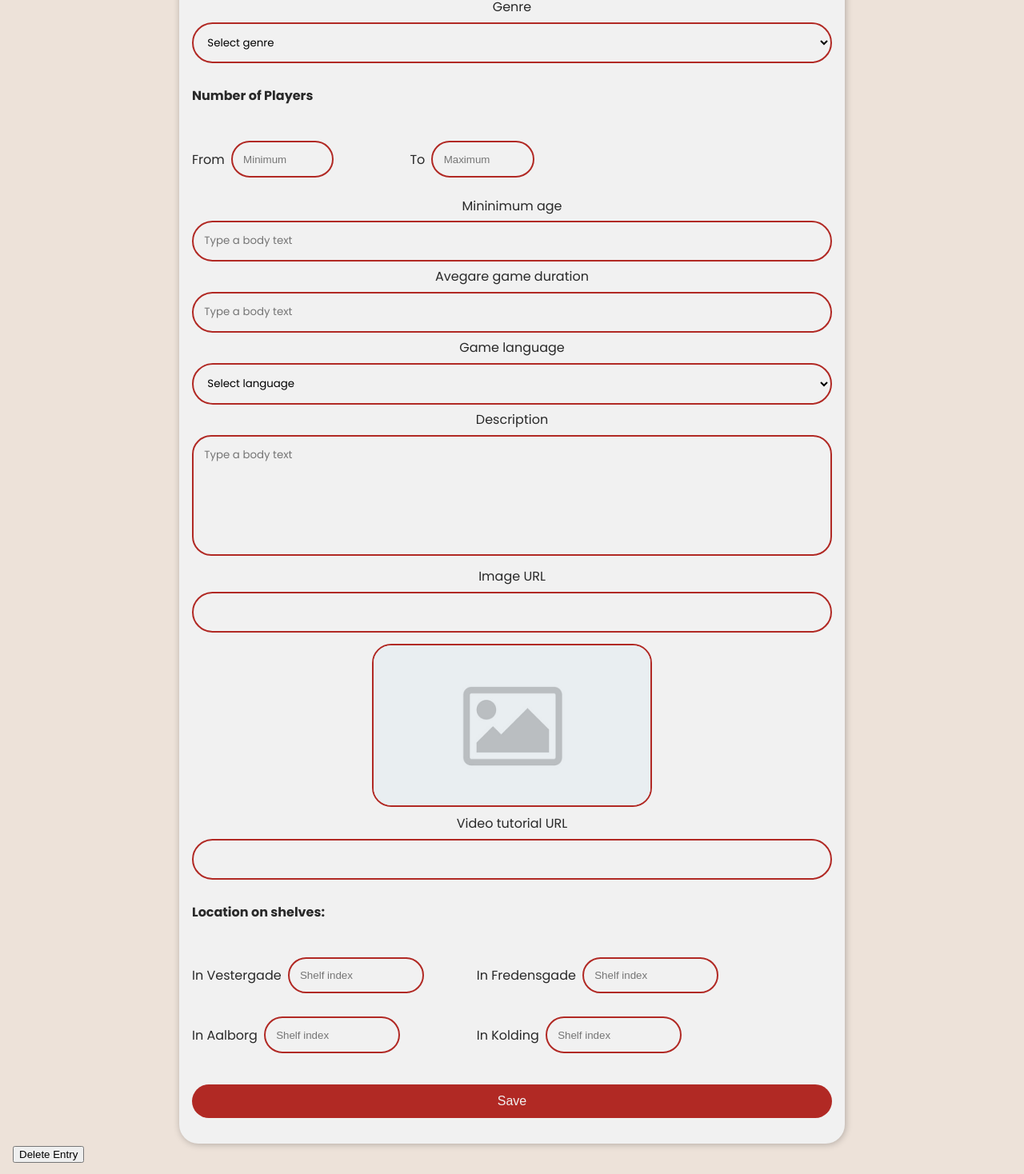
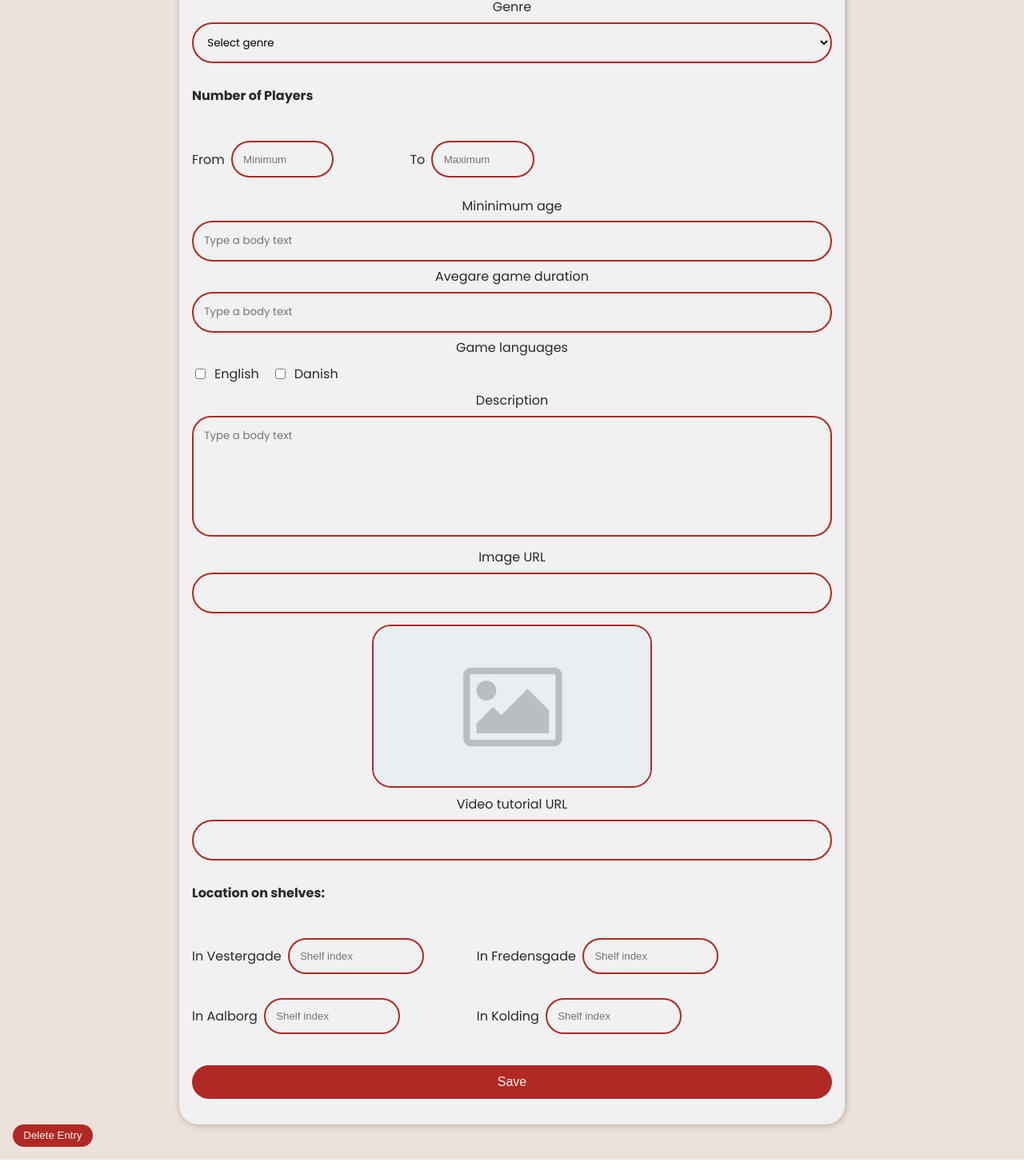
Before and after one commit to svetlana-bo/boardgames, a React (Vite) app: page /boardgames/posts/1 in a window 1280 px wide. Shown: the part 374-1842 px from the top of the page at 80% size. Built offline with nearby package versions, Linux system fonts and the light colour scheme; no server answers.

Commit message:
Refactor PostForm to support multiple languages; update navigation paths in CreatePage and UpdatePage

```diff
--- a/src/components/PostForm.jsx
+++ b/src/components/PostForm.jsx
@@ -12,7 +12,7 @@ export default function PostForm({ savePost, post }) {
   const [max_players, setMaxPlayers] = useState("");
   const [age, setAge] = useState("");
   const [duration, setDuration] = useState("");
-  const [language, setLanguage] = useState("");
+  const [languages, setLanguages] = useState([]); // Array to store multiple languages
   const [genre, setGenre] = useState("");
 
   const [locationVestergade, setLocationVestergade] = useState("");
@@ -35,7 +35,7 @@ export default function PostForm({ savePost, post }) {
       setMaxPlayers(post.max_players);
       setAge(post.age);
       setDuration(post.duration);
-      setLanguage(post.language);
+      setLanguages(post.languages || []); // Initialize languages as an array
       setGenre(post.genre);
       setLocationVestergade(post.locationVestergade);
       setLocationFredensgade(post.locationFredensgade);
@@ -44,6 +44,16 @@ export default function PostForm({ savePost, post }) {
       setLocationKolding(post.locationKolding);
     }
   }, [post]); // useEffect is called every time post changes.
+
+  // Handle language selection
+  const handleLanguageChange = (e) => {
+    const { value, checked } = e.target;
+    if (checked) {
+      setLanguages([...languages, value]); // Add language to the array
+    } else {
+      setLanguages(languages.filter((lang) => lang !== value)); // Remove language from the array
+    }
+  };
 
   function handleSubmit(event) {
     event.preventDefault();
@@ -58,7 +68,7 @@ export default function PostForm({ savePost, post }) {
       max_players: max_players,
       age: age,
       duration: duration,
-      language: language,
+      languages: languages, // Store multiple languages as an array
       genre: genre,
       locationVestergade: locationVestergade,
       locationFredensgade: locationFredensgade,
@@ -86,7 +96,7 @@ export default function PostForm({ savePost, post }) {
           placeholder="Type a title"
           onChange={(e) => setTitle(e.target.value)}
           className={styles.input}
-          maxlength="100"
+          maxLength="100"
         />
       </label>
       <label>
@@ -167,13 +177,28 @@ export default function PostForm({ savePost, post }) {
       </label>
 
       <label>
-        Game language
+        Game languages
         <br />
-        <select value={language} onChange={(e) => setLanguage(e.target.value)}>
-          <option value="">Select language</option>
-          <option value="english">English</option>
-          <option value="danish">Danish</option>
-        </select>
+        <div className={styles.languageCheckboxes}>
+          <label>
+            <input
+              type="checkbox"
+              value="english"
+              checked={languages.includes("english")}
+              onChange={handleLanguageChange}
+            />{" "}
+            English
+          </label>
+          <label>
+            <input
+              type="checkbox"
+              value="danish"
+              checked={languages.includes("danish")}
+              onChange={handleLanguageChange}
+            />{" "}
+            Danish
+          </label>
+        </div>
       </label>
 
       <label>
--- a/src/components/PostForm.module.css
+++ b/src/components/PostForm.module.css
@@ -62,6 +62,22 @@ textarea {
   border-radius: 500px;
 }
 
+.languageCheckboxes {
+  display: flex;
+  gap: 1em;
+  margin: 0.5em 0;
+}
+
+.languageCheckboxes label {
+  width: fit-content;
+}
+
+.languageCheckboxes label {
+  display: flex;
+  align-items: center;
+  gap: 0.5em;
+}
+
 .imagePreview {
   width: calc(100% - 4px);
   max-width: 346px;
--- a/src/pages/CreatePage.jsx
+++ b/src/pages/CreatePage.jsx
@@ -15,7 +15,7 @@ export default function CreatePage() {
     if (response.ok) {
       const data = await response.json();
       console.log("New post created: ", data);
-      navigate("/imageupload2/");
+      navigate("/boardgames/");
     } else {
       console.log("Sorry, something went wrong");
     }
--- a/src/pages/UpdatePage.jsx
+++ b/src/pages/UpdatePage.jsx
@@ -26,7 +26,7 @@ export default function UpdatePage() {
     if (response.ok) {
       const data = await response.json();
       console.log("Post updated: ", data);
-      navigate("/imageupload2/");
+      navigate("/boardgames/");
     } else {
       console.log("Sorry, something went wrong");
     }
@@ -42,7 +42,7 @@ export default function UpdatePage() {
       });
       if (response.ok) {
         console.log("Post deleted");
-        navigate("/imageupload2/");
+        navigate("/boardgames/");
       } else {
         console.log("Sorry, something went wrong");
       }
--- a/src/styles.css
+++ b/src/styles.css
@@ -199,3 +199,12 @@ nav a.active {
   opacity: 0;
   transition: visibility 0s 0.4s, opacity 0.4s linear;
 }
+
+.btnDelete {
+  background-color: var(--green);
+  color: var(--text-color-light);
+  border: none;
+  border-radius: 500px;
+  padding: 0.5em 1em;
+  cursor: pointer;
+}
```
